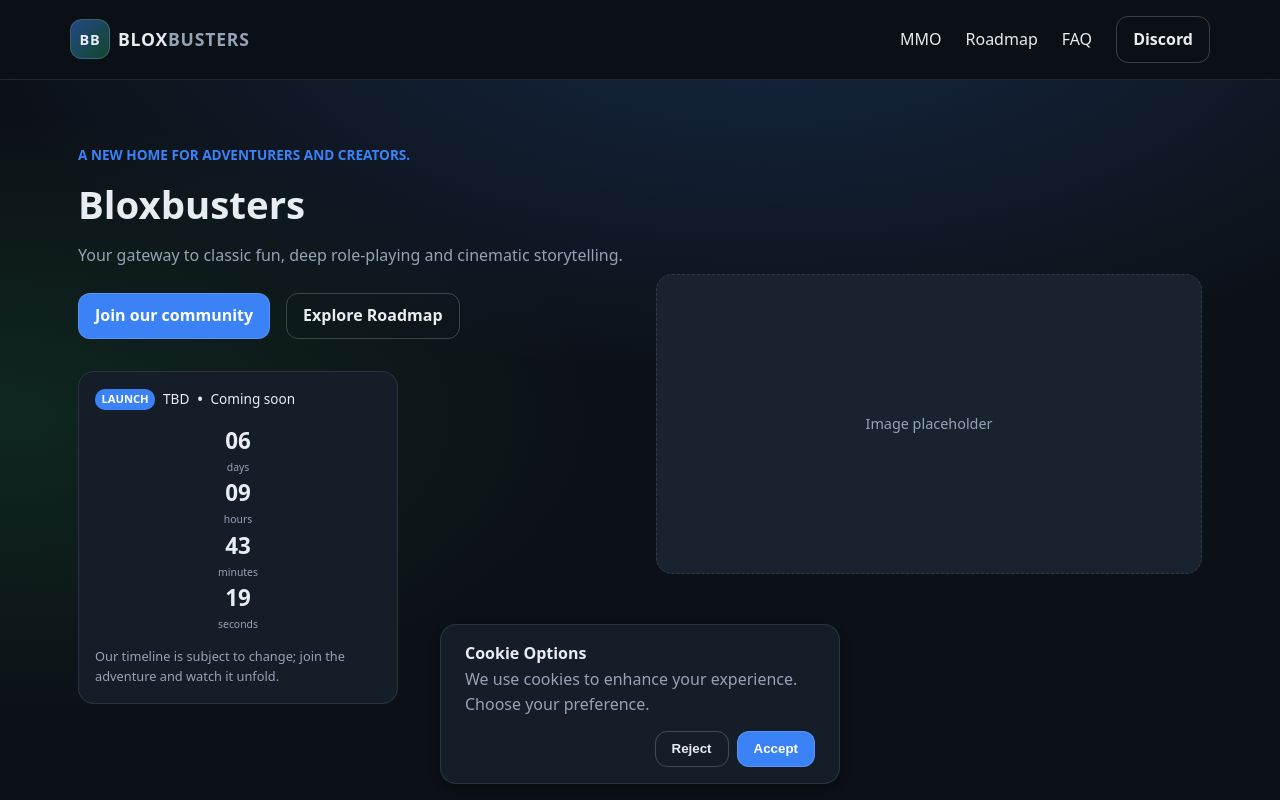
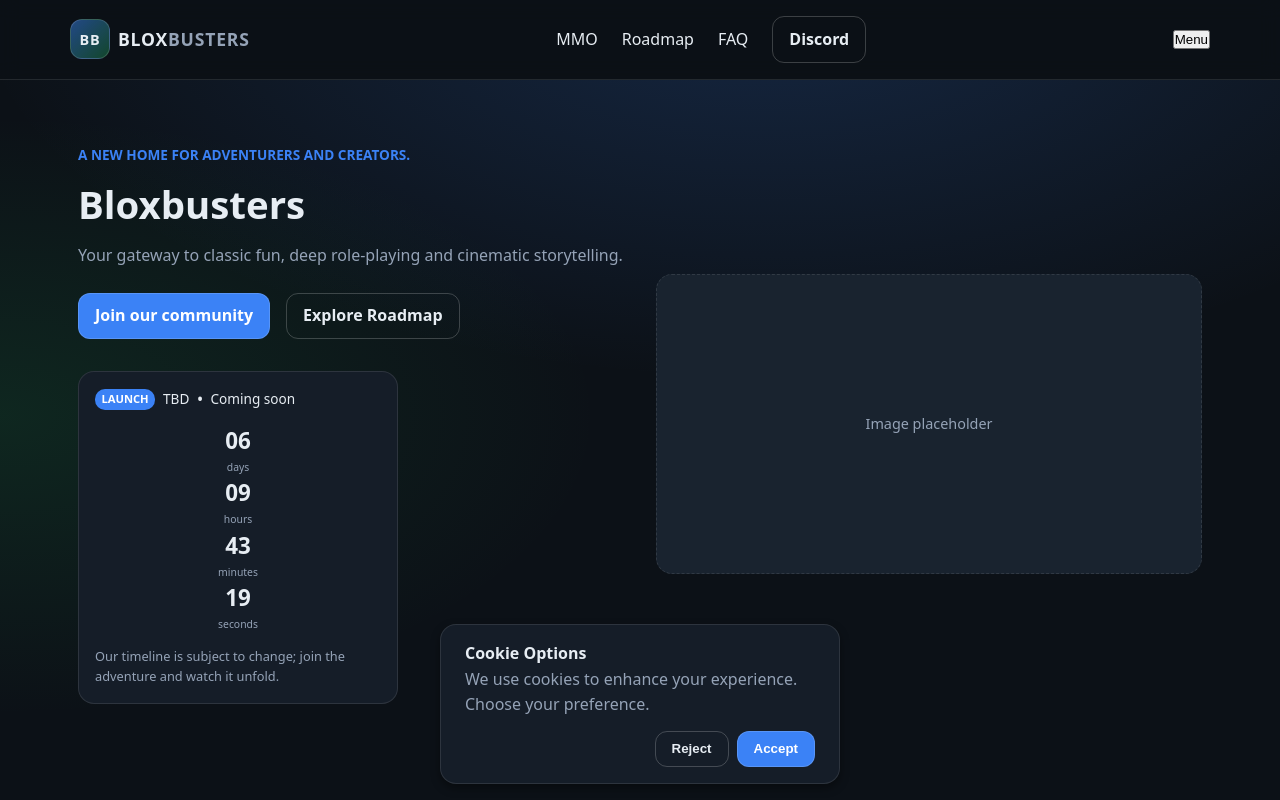
Before and after one commit to humzaSiddiqu1/bloxbusterswebsite, a plain HTML site: page index.html in a window 1280 px wide. Shown: the top 800 px of the page. Drawn offline with Linux system fonts and the light colour scheme.

Commit message:
Update index.html

```diff
--- a/index.html
+++ b/index.html
@@ -21,8 +21,8 @@
         <a href="#faq">FAQ</a>
         <a class="btn btn--ghost" href="#" id="discordLink">Discord</a>
       </nav>
-      <button class="menuBtn" id="menuBtn" aria-label="Open menu" aria-expanded="false">☰</button>
-    </div>
+      <button id="menuBtn" type="button" aria-expanded="false" aria-controls="mobileNav">Menu</button>
+      <nav id="mobileNav" hidden>…</nav>    </div>
     <!-- Mobile Nav -->
     <div class="mobileNav container" id="mobileNav" hidden>
       <a href="mmo.html">MMO</a>
```
